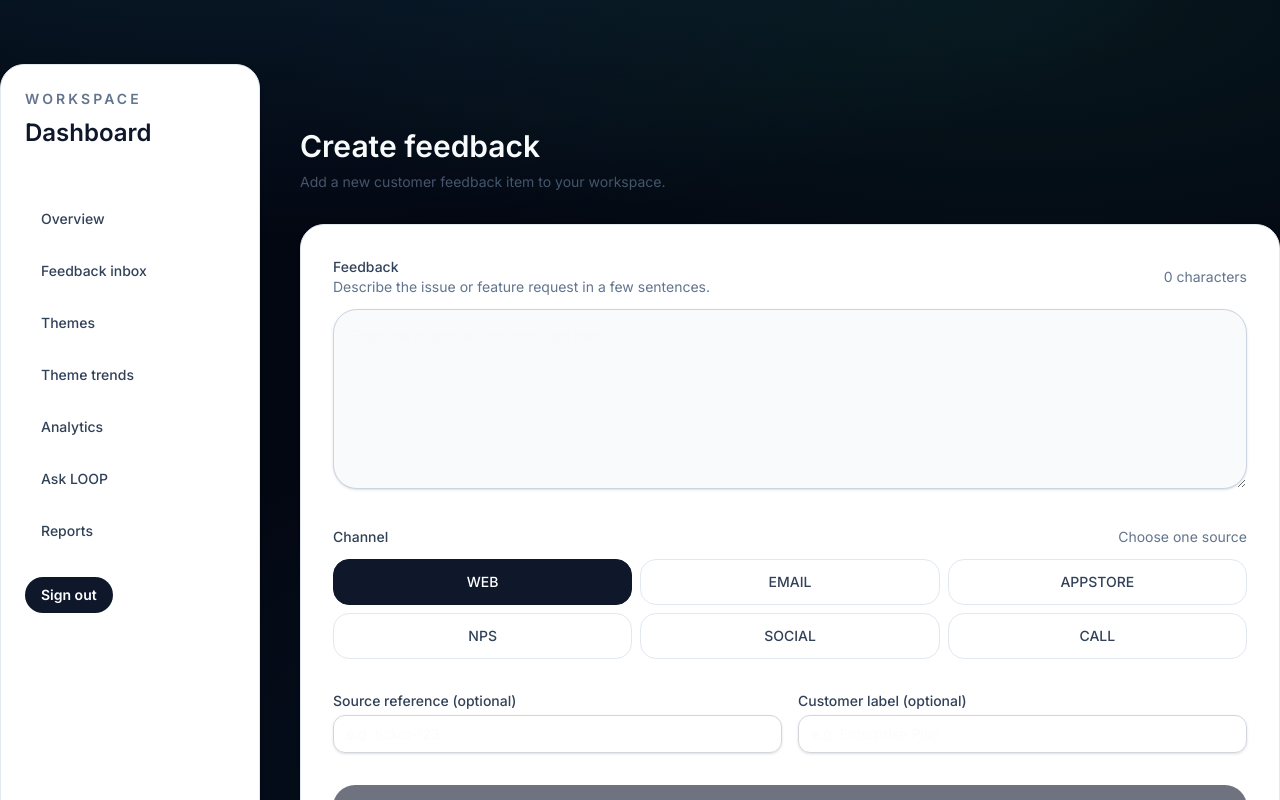
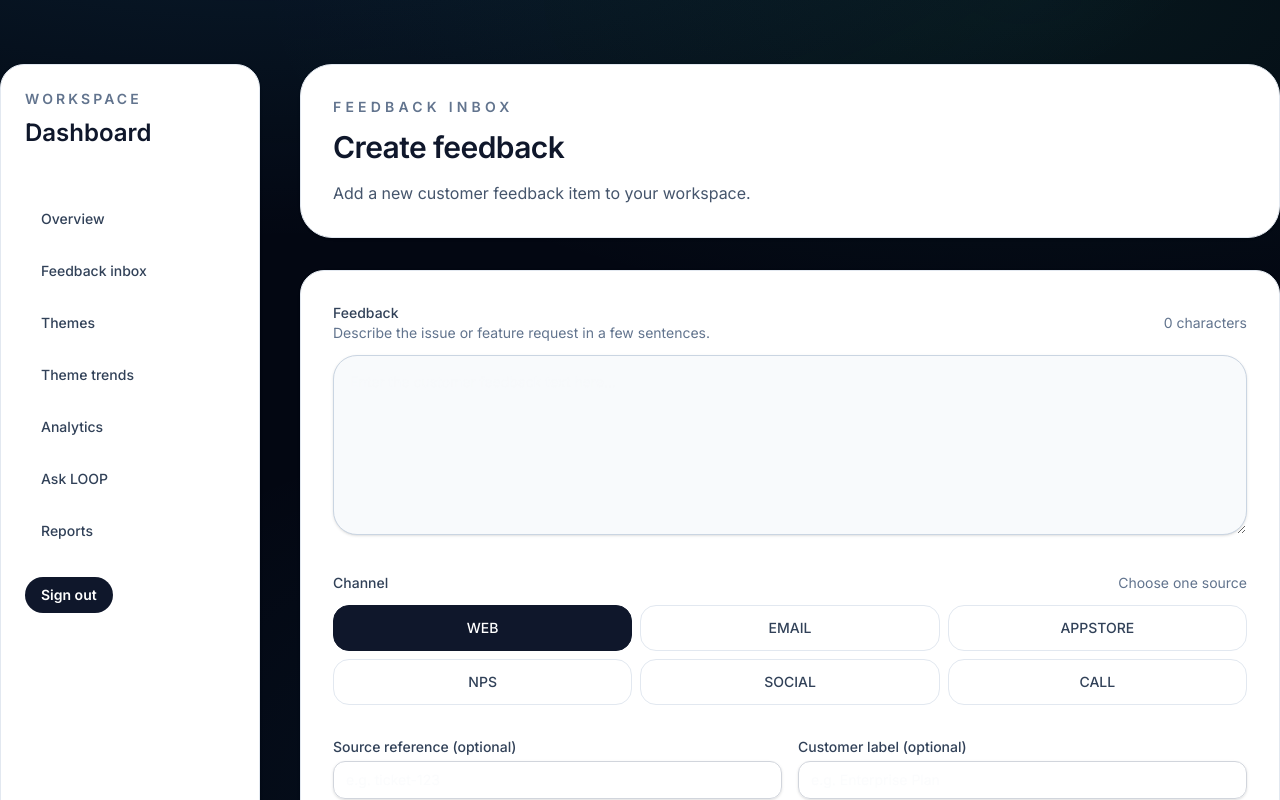
Before and after one commit to magoro11/loop-saas, a Next.js app: page /dashboard/feedback/new in a window 1280 px wide. Shown: the top 800 px of the page. Built offline with nearby package versions, Linux system fonts and the light colour scheme; no server answers; sample sign-in values are in the browser's storage.

Commit message:
feedback display

```diff
--- a/app/dashboard/feedback/new/page.tsx
+++ b/app/dashboard/feedback/new/page.tsx
@@ -11,10 +11,11 @@ export default async function NewFeedbackPage() {
   }
 
   return (
-    <div className="py-16">
-      <div className="mb-8">
-        <h1 className="text-3xl font-semibold">Create feedback</h1>
-        <p className="mt-2 text-sm text-slate-600">Add a new customer feedback item to your workspace.</p>
+    <div className="space-y-8">
+      <div className="rounded-[2rem] border border-slate-200 bg-white p-8 shadow-sm">
+        <p className="text-sm font-semibold uppercase tracking-[0.3em] text-slate-500">Feedback inbox</p>
+        <h1 className="mt-3 text-3xl font-semibold tracking-[-0.02em] text-slate-900">Create feedback</h1>
+        <p className="mt-4 max-w-2xl text-slate-600">Add a new customer feedback item to your workspace.</p>
       </div>
       <NewFeedbackForm />
     </div>
```
Also changed, not shown: 1 other file (tests, documents, lock files or other folders).
